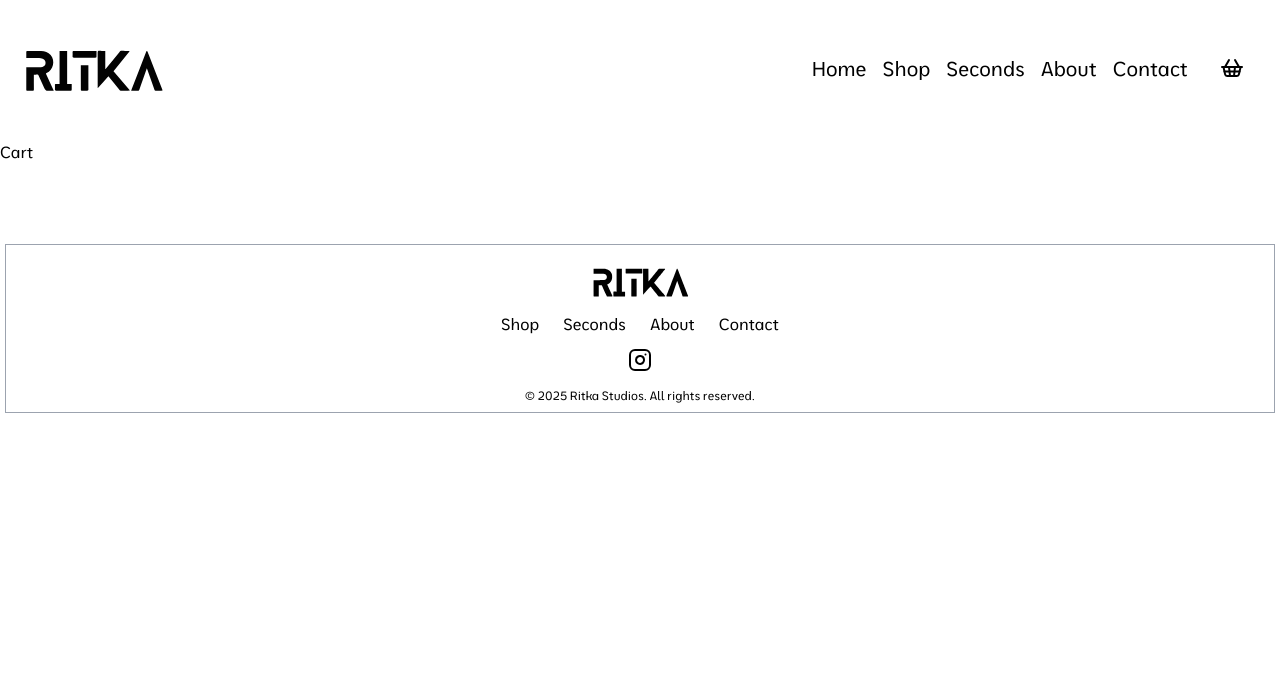
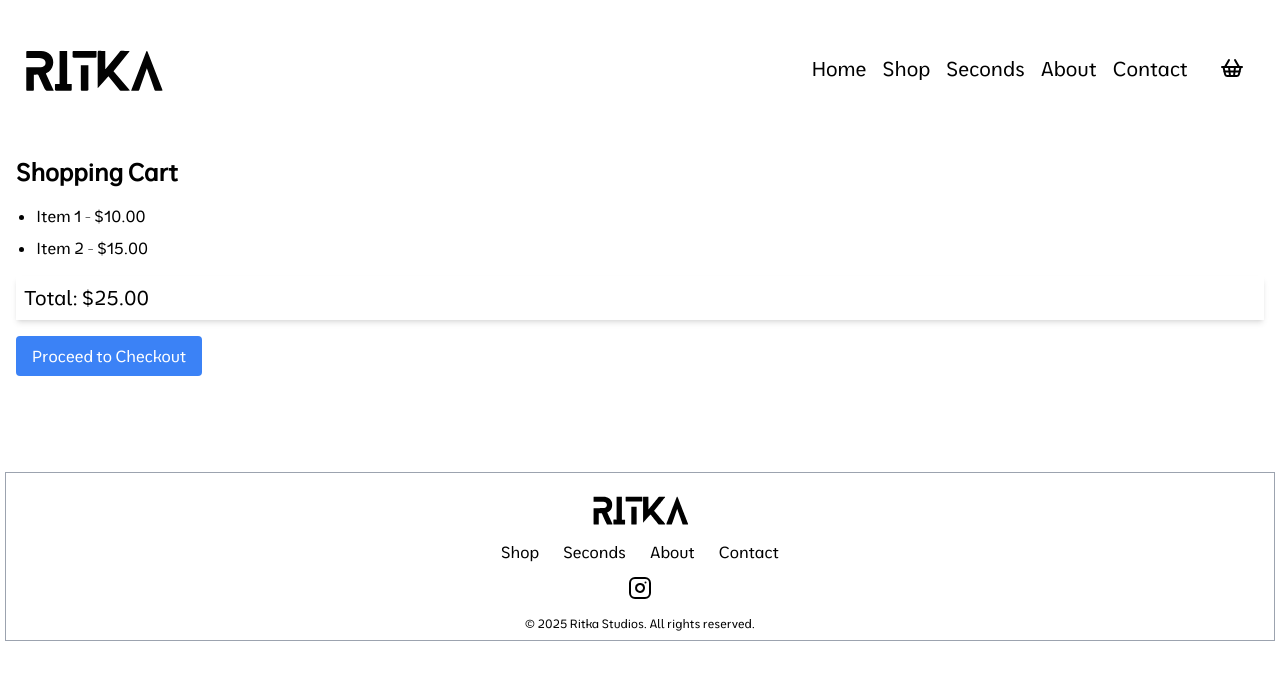
Before and after one commit to ritabobita/Ritka-Studios, a Next.js app: page /cart in a window 1280 px wide. Shown: the top 680 px of the page. Built offline with nearby package versions, Linux system fonts and the light colour scheme.

Commit message:
format cart page

```diff
--- a/src/app/cart/Cart.module.scss
+++ b/src/app/cart/Cart.module.scss
@@ -0,0 +1,3 @@
+.cart {
+
+}
--- a/src/app/cart/page.js
+++ b/src/app/cart/page.js
@@ -2,6 +2,20 @@ import styles from './Cart.module.scss';
 
 export default function Cart() {
   return (
-    <div className={styles.cart}>Cart</div>
+    <div className={`${styles.cart} p-4`}>
+      <h1 className="text-2xl font-bold mb-4">Shopping Cart</h1>
+      <ul className="list-disc pl-5">
+        {/* Cart items will be rendered here */}
+        <li className="mb-2">Item 1 - $10.00</li>
+        <li className="mb-2">Item 2 - $15.00</li>
+        {/* ... existing code ... */}
+      </ul>
+      <div className={`${styles.total} mt-4 p-2 bg-white shadow-md`}>
+        <h2 className="text-xl">Total: $25.00</h2>
+      </div>
+      <button className={`${styles.checkoutButton} mt-4 bg-blue-500 text-white py-2 px-4 rounded hover:bg-blue-600`}>
+        Proceed to Checkout
+      </button>
+    </div>
   );
 }
```
